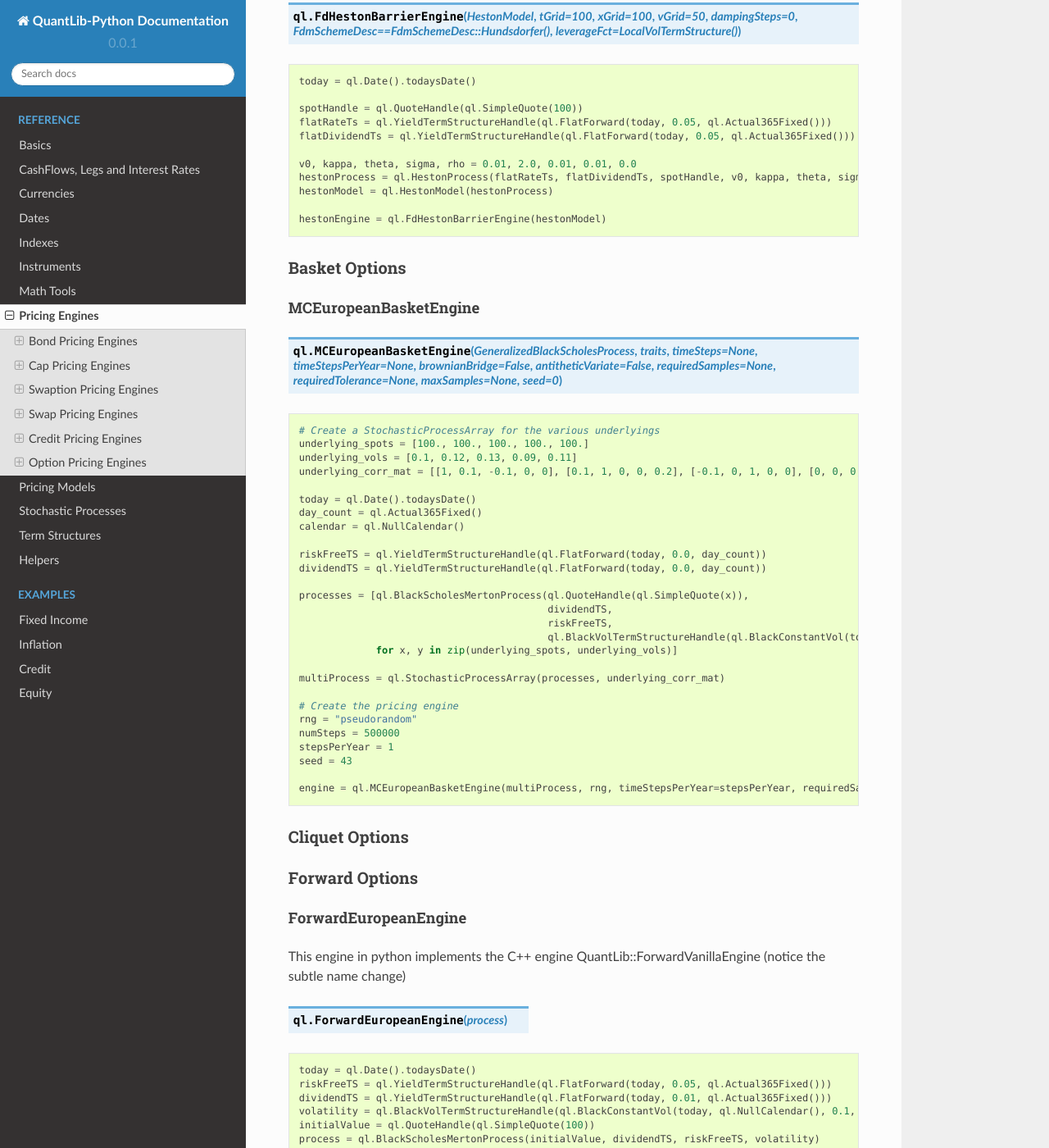
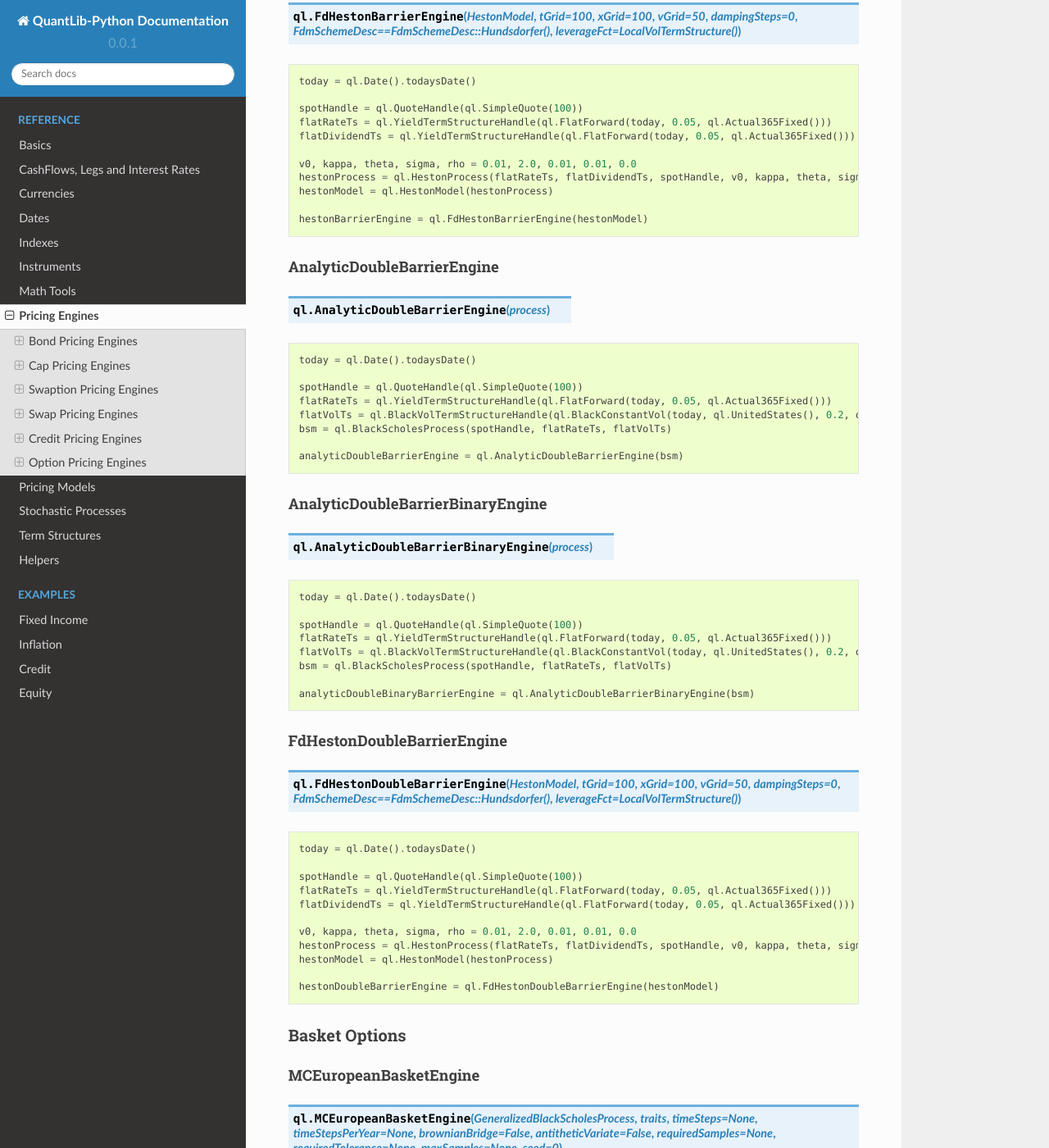
Before and after one commit to nhaga/QuantLib-Python-Docs, a Sphinx documentation site: the page built from docs/pricing_engines.rst, in a window 1280 px wide and 1400 px high, scrolled down 12813 px. Shown: the whole window at 82% size. Built offline with Sphinx 7.4.7 and the Read the Docs theme 2.0.0, drawn with Linux system fonts in a browser that asks for light colours; formulas are drawn with MathJax 3.

Commit message:
Adding DoubleBarrierOption pricing engines

```diff
--- a/docs/pricing_engines.rst
+++ b/docs/pricing_engines.rst
@@ -717,7 +717,61 @@ FdHestonBarrierEngine
     hestonProcess = ql.HestonProcess(flatRateTs, flatDividendTs, spotHandle, v0, kappa, theta, sigma, rho)
     hestonModel = ql.HestonModel(hestonProcess)
 
-    hestonEngine = ql.FdHestonBarrierEngine(hestonModel)
+    hestonBarrierEngine = ql.FdHestonBarrierEngine(hestonModel)
+
+
+AnalyticDoubleBarrierEngine
+---------------------------
+
+.. function:: ql.AnalyticDoubleBarrierEngine(process)
+
+.. code-block:: python
+
+    today = ql.Date().todaysDate()
+
+    spotHandle = ql.QuoteHandle(ql.SimpleQuote(100))
+    flatRateTs = ql.YieldTermStructureHandle(ql.FlatForward(today, 0.05, ql.Actual365Fixed()))
+    flatVolTs = ql.BlackVolTermStructureHandle(ql.BlackConstantVol(today, ql.UnitedStates(), 0.2, ql.Actual365Fixed()))
+    bsm = ql.BlackScholesProcess(spotHandle, flatRateTs, flatVolTs)
+
+    analyticDoubleBarrierEngine = ql.AnalyticDoubleBarrierEngine(bsm)
+
+
+AnalyticDoubleBarrierBinaryEngine
+---------------------------------
+
+.. function:: ql.AnalyticDoubleBarrierBinaryEngine(process)
+
+.. code-block:: python
+
+    today = ql.Date().todaysDate()
+
+    spotHandle = ql.QuoteHandle(ql.SimpleQuote(100))
+    flatRateTs = ql.YieldTermStructureHandle(ql.FlatForward(today, 0.05, ql.Actual365Fixed()))
+    flatVolTs = ql.BlackVolTermStructureHandle(ql.BlackConstantVol(today, ql.UnitedStates(), 0.2, ql.Actual365Fixed()))
+    bsm = ql.BlackScholesProcess(spotHandle, flatRateTs, flatVolTs)
+
+    analyticDoubleBinaryBarrierEngine = ql.AnalyticDoubleBarrierBinaryEngine(bsm)
+
+
+FdHestonDoubleBarrierEngine
+---------------------------
+
+.. function:: ql.FdHestonDoubleBarrierEngine(HestonModel, tGrid=100, xGrid=100, vGrid=50, dampingSteps=0, FdmSchemeDesc==FdmSchemeDesc::Hundsdorfer(), leverageFct=LocalVolTermStructure())
+
+.. code-block:: python
+
+    today = ql.Date().todaysDate()
+
+    spotHandle = ql.QuoteHandle(ql.SimpleQuote(100))
+    flatRateTs = ql.YieldTermStructureHandle(ql.FlatForward(today, 0.05, ql.Actual365Fixed()))
+    flatDividendTs = ql.YieldTermStructureHandle(ql.FlatForward(today, 0.05, ql.Actual365Fixed()))
+
+    v0, kappa, theta, sigma, rho = 0.01, 2.0, 0.01, 0.01, 0.0
+    hestonProcess = ql.HestonProcess(flatRateTs, flatDividendTs, spotHandle, v0, kappa, theta, sigma, rho)
+    hestonModel = ql.HestonModel(hestonProcess)
+
+    hestonDoubleBarrierEngine = ql.FdHestonDoubleBarrierEngine(hestonModel)
 
 
 Basket Options
```
